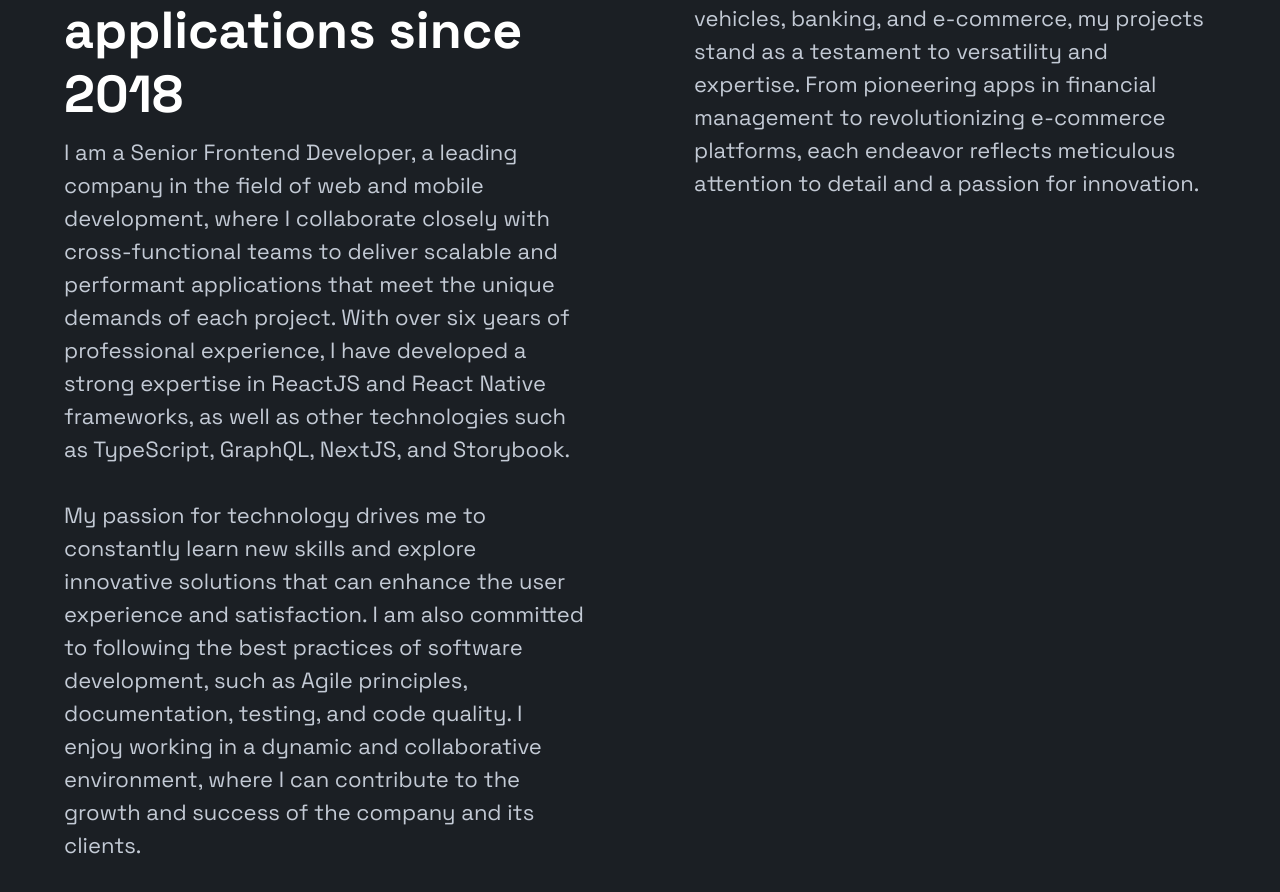
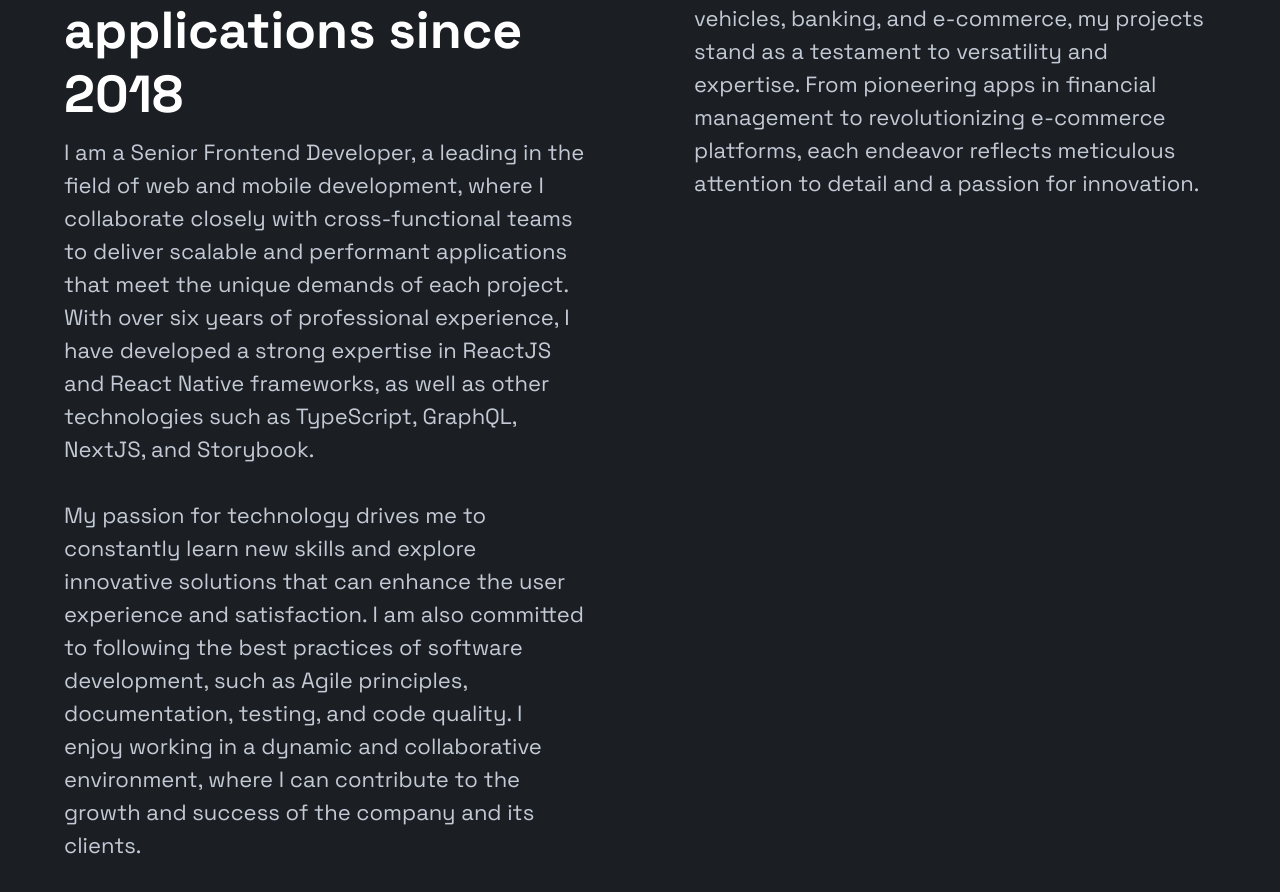
Before and after one commit to henriquehermes/portfolio, a Next.js app: page / in a window 1280 px wide. Shown: the part 1080-1972 px from the top of the page. Built offline with nearby package versions, Linux system fonts and the light colour scheme.

Commit message:
fix about

```diff
--- a/src/components/AboutMe/index.tsx
+++ b/src/components/AboutMe/index.tsx
@@ -35,9 +35,9 @@ const AboutMe = () => {
 							mt="10px"
 							color="#c3cad5"
 						>
-							I am a Senior Frontend Developer, a leading company in the
-							field of web and mobile development, where I collaborate
-							closely with cross-functional teams to deliver scalable and
+							I am a Senior Frontend Developer, a leading in the field of
+							web and mobile development, where I collaborate closely
+							with cross-functional teams to deliver scalable and
 							performant applications that meet the unique demands of
 							each project. With over six years of professional
 							experience, I have developed a strong expertise in ReactJS
```
